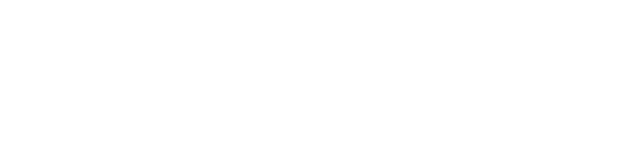
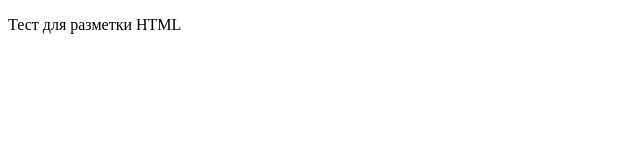
Before and after one commit to Haydemk/first-project, a plain HTML site: page index.html in a window 1280 px wide. Shown: the whole page, without its empty margins (0-640 px from the left). Drawn offline with Linux system fonts and the light colour scheme.

Commit message:
Исправлен баг в вёрстке

```diff
--- a/index.html
+++ b/index.html
@@ -7,5 +7,7 @@
 </head>
 <body>
 
+  <p> Тест для разметки HTML</p>
+
 </body>
 </html>
```
